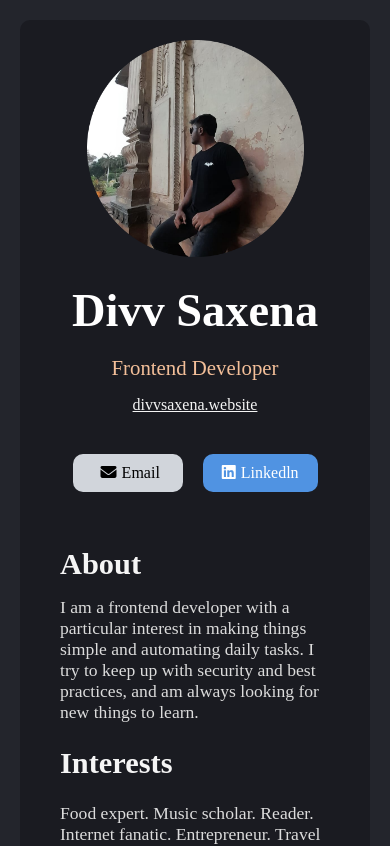
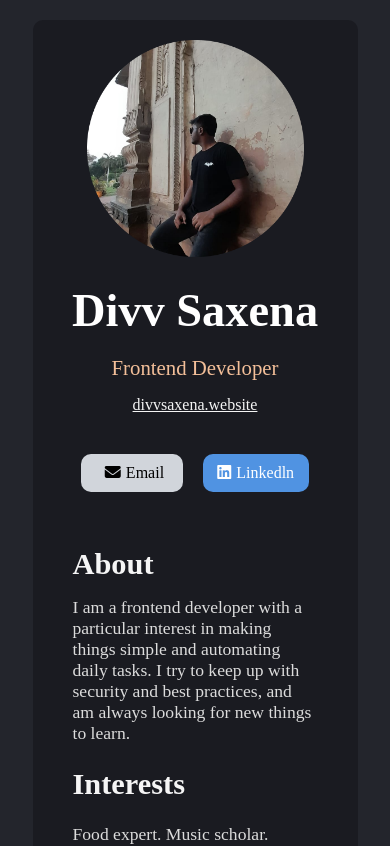
Before and after one commit to DivvSaxena/digital-buisness-card-react, a React (Vite) app: page / in a window 390 px wide. Shown: the top 846 px of the page. Built offline with nearby package versions, Linux system fonts and the light colour scheme.

Commit message:
Update style.css

```diff
--- a/style.css
+++ b/style.css
@@ -178,3 +178,11 @@ body{
     padding-left: 1.5em;
   }
 }
+
+@media(max-width:390px){
+  * {
+    box-sizing: border-box;
+    margin: 0 auto;
+    max-width: 325px;
+  }
+}
```
